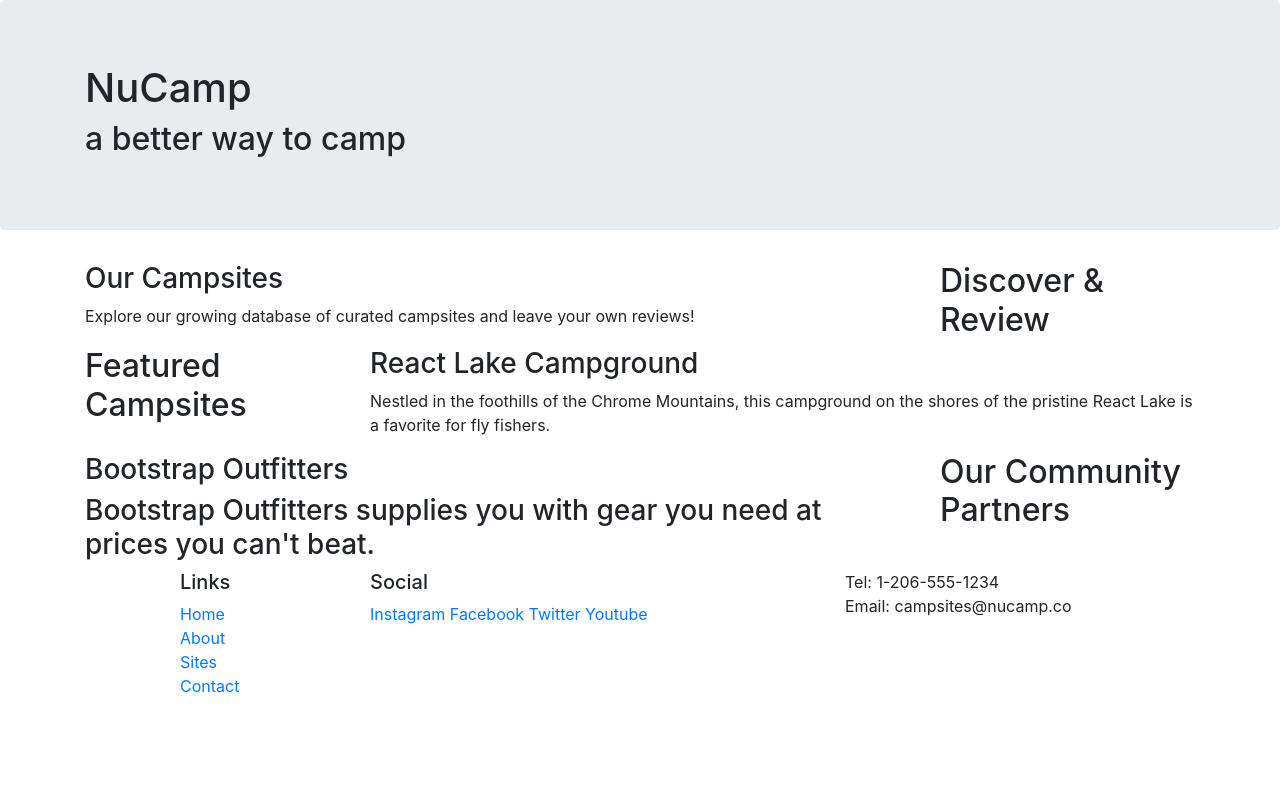
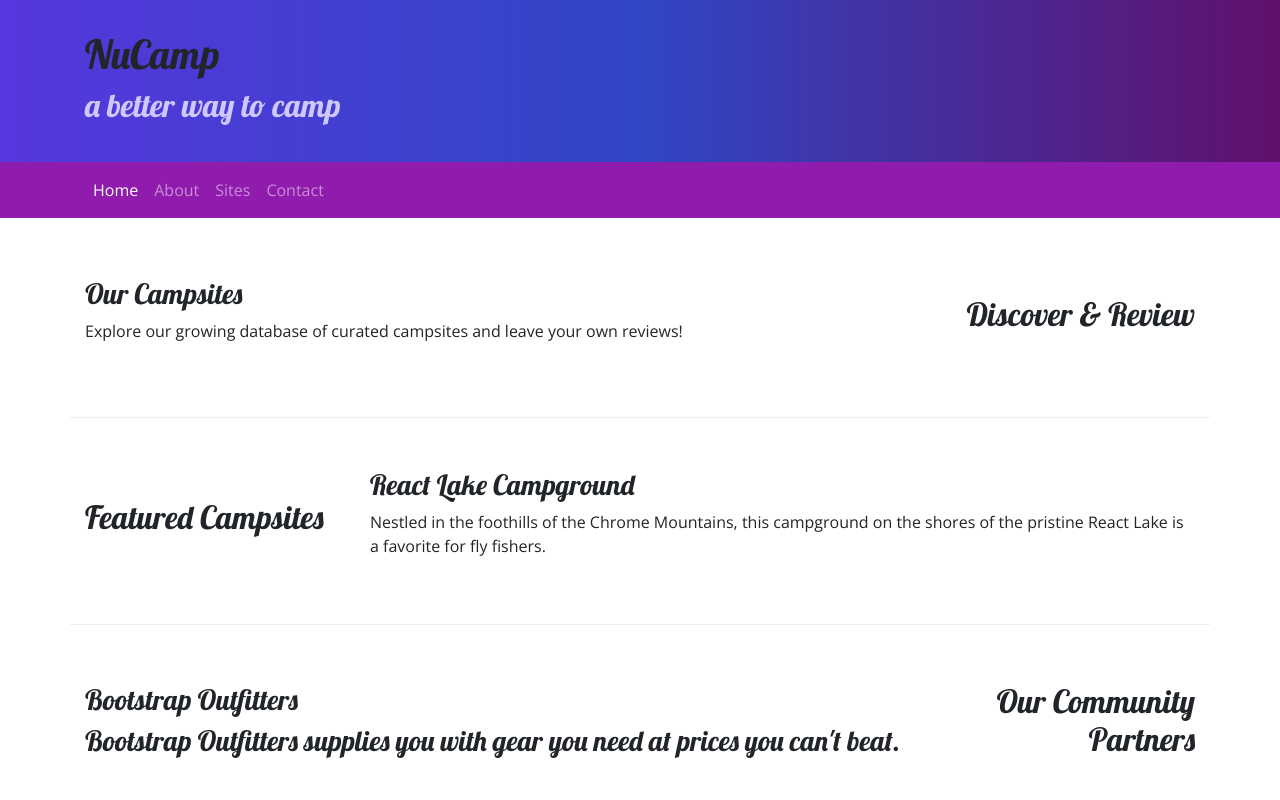
Before and after one commit to CassV22/NuCamp, a website: page index.html in a window 1280 px wide. Shown: the top 800 px of the page. Drawn offline with nearby package versions, Linux system fonts and the light colour scheme.

Commit message:
Update campsite

```diff
--- /dev/null
+++ b/css/styles.css
@@ -0,0 +1,32 @@
+body {
+    font-family: "Open Sans", sans-serif;
+}
+
+h1, h2, h3 {
+    font-family: "Lobster", cursive;
+}
+
+header h2 {
+    color: #CEC8FF;
+}
+
+footer {
+    background-image: linear-gradient(#CEC8FF, white);
+    padding: 20px 0;
+}
+
+.jumbotron {
+    padding: 30px;
+    margin:  0;
+    background-image: linear-gradient(to right, #5637DD, #3046C5, #60106B);
+}
+
+.row-content {
+    padding: 50px 0;
+    border-bottom: 1px ridge;
+    min-height: 200px;
+}
+
+.navbar {
+    background-color: #901CAD;
+}
--- a/index.html
+++ b/index.html
@@ -9,12 +9,16 @@
         <!-- Bootstrap CSS -->
         <link rel="stylesheet" href="node_modules/bootstrap/dist/css/bootstrap.min.css" />
 
+        <!--Font link/Stylesheet link-->
+        <link rel="stylesheet" href="https://fonts.googleapis.com/css?family=Lobster|Open+Sans" />
+        <link rel="stylesheet" href="css/styles.css" />
+
         <title>NuCamp: A Better Way to Camp</title>
     </head>
 
     <body>
 
-        <header class="jumbotron">
+        <header class="jumbotron jumbotron-fluid">
             <div class="container">
                 <div class="row">
                     <div class="col">
@@ -25,32 +29,48 @@
             </div>
         </header>
 
+        <nav class="navbar navbar-expand-sm navbar-dark sticky-top">
+            <div class="container">
+                <button class="navbar-toggler ml-auto" type="button" data-toggle="collaspe" data-target="#nucampNavbar" >
+                    <span class="navbar-toggler-icon"></span>
+                </button>
+                <div class="collaspe navbar-collaspe" id="nucampNavbar"> <!--Get text to disapper on small screen; might be a JS functionality-->
+                    <ul class="navbar-nav">
+                        <li class="nav-item active"><a class="nav-link" href="#">Home</a></li>
+                        <li class="nav-item"><a class="nav-link" href="aboutus.html">About</a></li>
+                        <li class="nav-item"><a class="nav-link" href="#">Sites</a></li>
+                        <li class="nav-item"><a class="nav-link" href="#">Contact</a></li>
+                    </ul>
+                </div>
+            </div>
+        </nav>
+
         <div class="container">
 
-            <div class="row">
+            <div class="row row-content align-items-center">
                 <div class="col-sm-4 col-md-3 order-sm-last">
-                    <h2>Discover & Review</h2>
+                    <h2 class="text-sm-right">Discover & Review</h2>
                 </div>
                 <div class="col">
                     <h3>Our Campsites</h3>
-                    <p>Explore our growing database of curated campsites and leave your own reviews!</p>
+                    <p class="d-none d-sm-block">Explore our growing database of curated campsites and leave your own reviews!</p>
                 </div>
             </div>
 
-            <div class="row">
+            <div class="row row-content align-items-center">
                 <div class="col-sm-4 col-md-3">
                     <h2>Featured Campsites</h2>
                 </div>
                 <div class="col">
                     <h3>React Lake Campground</h3>
-                    <p>Nestled in the foothills of the Chrome Mountains, this campground on the shores of the pristine React
+                    <p class="d-none d-sm-block">Nestled in the foothills of the Chrome Mountains, this campground on the shores of the pristine React
                      Lake is a favorite for fly fishers.</p>
                 </div>
             </div>
 
-            <div class="row">
+            <div class="row row-content align-items-center">
                 <div class="col-sm-4 col-md-3 order-sm-last">
-                    <h2>Our Community Partners</h2>
+                    <h2 class="text-sm-right">Our Community Partners</h2>
                 </div>
                 <div class="col">
                     <h3>Bootstrap Outfitters</h3>
@@ -68,13 +88,13 @@
                         <h5>Links</h5>
                         <ul class="list-unstyled">
                             <li><a href="#">Home</a></li>
-                            <li><a href="#">About</a></li>
+                            <li><a href="aboutus.html">About</a></li>
                             <li><a href="#">Sites</a></li>
                             <li><a href="#">Contact</a></li>
                         </ul>
                     </div>
 
-                    <div class="col-6 col-sm-5">
+                    <div class="col-6 col-sm-5 text-center">
                         <h5>Social</h5>
                         <a href="http://instagram.com/">Instagram</a>
                         <a href="http://facebook.com/">Facebook</a>
@@ -82,7 +102,7 @@
                         <a href="http://youtube.com/">Youtube</a>
                     </div>
 
-                    <div class="col-sm-4">
+                    <div class="col-sm-4 text-center">
                         Tel: 1-206-555-1234<br />
                         Email: campsites@nucamp.co
                     </div>
```
Also changed, not shown: aboutus.html (added, +120 -0 lines).
